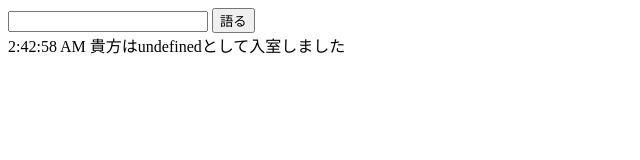
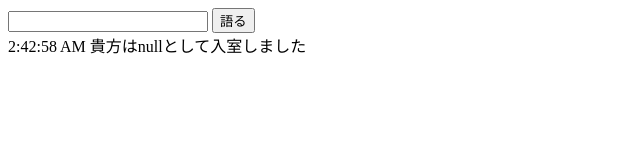
Before and after one commit to BlondeNamazu/LoginChat, a website: page main.html in a window 1280 px wide. Shown: the full height of the page, 0-640 px from the left. Drawn offline with nearby package versions, Linux system fonts and the light colour scheme; no server answers.

Commit message:
use localstorage

```diff
--- a/main.html
+++ b/main.html
@@ -47,7 +47,7 @@
     // start(myName);
 
     var msgArea = document.getElementById("msg");
-    var myName = window.myName;
+    var myName = window.localStorage.getItem('myName');
     function Init(){
       addMessage("貴方は" + myName + "として入室しました");
       start(myName);
```
Also changed, not shown: index.html (+1 -1 lines).
